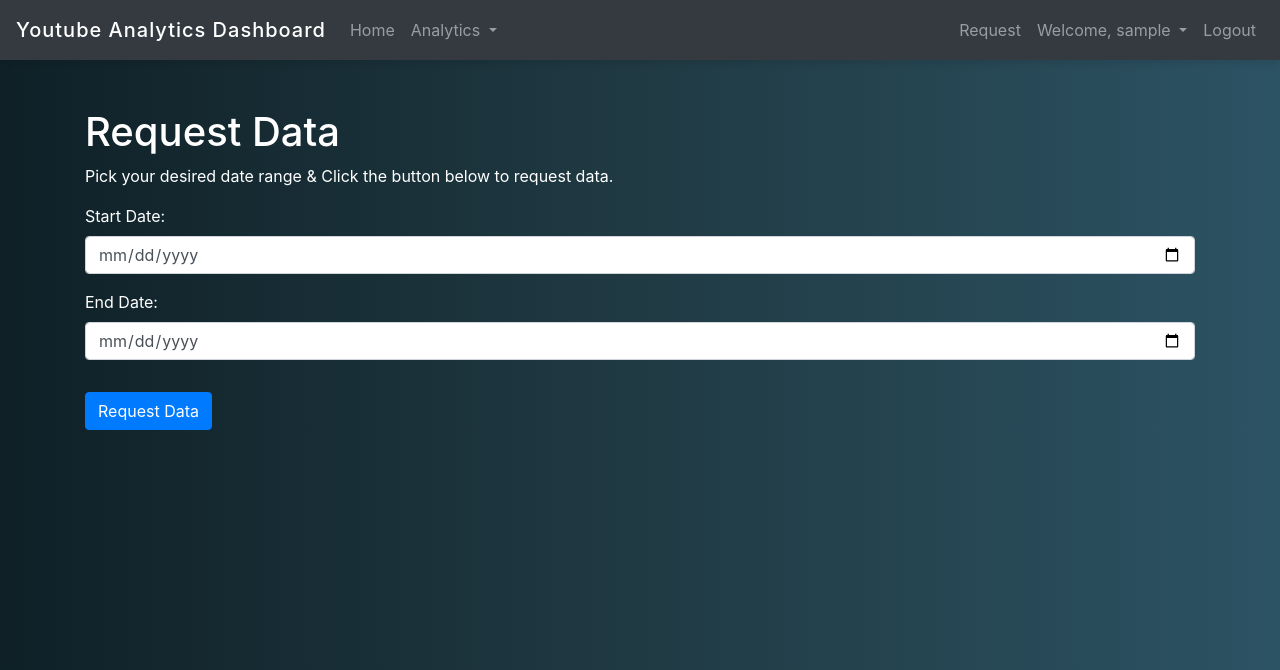
After one commit to JasonMar1/YouTube-Analytics, a Flask app: page /request in a window 1280 px wide. The commit adds this page. Shown: the top 670 px of the page. Run offline with Flask 3, Linux system fonts and the light colour scheme; the visitor is signed in with stand-in values (Sample User, id 1); some libraries are stand-ins or nearby versions.

Commit message:
Created a navbar Request button which leads to a route with: a date range selection with a request button

```diff
--- a/app/routes.py
+++ b/app/routes.py
@@ -1,4 +1,3 @@
-
 from app import app, db
 from flask import render_template, redirect, url_for, flash, session, request
 from app.models import User, DeviceType, Day, Gender, Month, SharingService, UploaderType, Video
@@ -9,11 +8,13 @@
 from YouTube_API_Request.request_main import request_data_for_user  # Import the function
 from werkzeug.security import generate_password_hash
 
+
 # The mock function is no longer needed; remove or comment it out if you wish.
 
 @app.route('/')
 def home_page():
     return render_template('home.html')
+
 
 @app.route('/analytics/<table_name>')
 @login_required
@@ -65,6 +66,7 @@
     #         flash(f'Table {table_name} does not exist in the database.', 'danger')
     #         return redirect(url_for('home_page'))
     # return render_template('analytics_page.html', tables_data=tables_data, getattr=getattr)
+
 
 @app.route('/oauth2callback')
 def oauth2callback():
@@ -125,12 +127,14 @@
         flash('There were errors in the form. Please correct them and try again.', 'danger')
     return render_template('register.html', form=form)
 
+
 @app.route('/google_signup')
 def google_signup():
     if 'user_id' not in session:
         flash('Please register first.', 'danger')
         return redirect(url_for('register_page'))
     return auth.start_oauth_flow()
+
 
 @app.route('/login', methods=['GET', 'POST'])
 def login_page():
@@ -152,6 +156,7 @@
             flash('Login failed. Check your username and/or password.', 'danger')
     return render_template('login.html', form=form)
 
+
 @app.route('/logout')
 def logout_page():
     logout_user()
@@ -159,10 +164,12 @@
     flash("You have been logged out!", category='info')
     return redirect(url_for("home_page"))
 
+
 @app.route('/profile')
 @login_required
 def profile_page():
     return render_template('profile.html')
+
 
 @app.route('/google_auth_status')
 @login_required
@@ -175,12 +182,14 @@
         flash('User session not found.', 'danger')
         return redirect(url_for('login_page'))
 
+
 @app.route('/donate')
 @login_required
 def donate_page():
     return render_template('donate.html')
 
-@app.route('/request_data')
+
+@app.route('/request_data', methods=['POST'])
 @login_required
 def request_data():
     # Fetch the user ID from the session
@@ -189,13 +198,29 @@
         flash('User session not found.', 'danger')
         return redirect(url_for('login_page'))
 
+    # Get start and end dates from the form
+    start_date = request.form.get('start_date')
+    end_date = request.form.get('end_date')
+
+    if not start_date or not end_date:
+        flash('Please provide both start and end dates.', 'danger')
+        return redirect(url_for('request_page'))
+
     try:
-        # Execute the request_data_for_user function
-        request_data_for_user()
+        # Execute the request_data_for_user function with user-provided dates
+        request_data_for_user(start=start_date, end=end_date)
     except Exception as e:
         flash(f'Error requesting data: {str(e)}', 'danger')
 
-    return redirect(url_for('login_page'))
+    return redirect(url_for('home_page'))
+
+
+
+@app.route('/request')
+@login_required
+def request_page():
+    return render_template('request.html')
+
 
 if __name__ == '__main__':
     app.run(debug=True)
--- a/app/templates/base.html
+++ b/app/templates/base.html
@@ -76,6 +76,7 @@
     </button>
     <div class="collapse navbar-collapse" id="navbarNav">
         <ul class="navbar-nav mr-auto">
+            <!-- Existing Links -->
             <li class="nav-item">
                 <a class="nav-link {% if request.endpoint == 'home_page' %}active{% endif %}" href="{{ url_for('home_page') }}">Home</a>
             </li>
@@ -93,7 +94,7 @@
         {% if current_user.is_authenticated %}
         <ul class="navbar-nav">
             <li class="nav-item">
-                    <a class="nav-link" href="{{ url_for('request_data') }}">Request Data</a>
+                <a class="nav-link" href="{{ url_for('request_page') }}">Request</a>
             </li>
             <li class="nav-item dropdown">
                 <a class="nav-link dropdown-toggle" href="#" id="userDropdown" role="button" data-toggle="dropdown" aria-haspopup="true" aria-expanded="false">
@@ -101,6 +102,7 @@
                 </a>
                 <div class="dropdown-menu dropdown-menu-right" aria-labelledby="userDropdown">
                     <a class="dropdown-item" href="{{ url_for('profile_page') }}">Profile</a>
+                    <a class="dropdown-item" href="{{ url_for('google_signup') }}">Google Signup</a>
                     <a class="dropdown-item" href="{{ url_for('google_auth_status_page') }}">Google Authentication Status</a>
                     <a class="dropdown-item" href="{{ url_for('donate_page') }}">Donate Here</a>
                 </div>
@@ -121,6 +123,7 @@
         {% endif %}
     </div>
 </nav>
+
 
     <!-- Flash Messages -->
     <div class="flash-messages">
--- /dev/null
+++ b/app/templates/request.html
@@ -0,0 +1,23 @@
+{% extends "base.html" %}
+
+{% block title %}
+    Request Data
+{% endblock %}
+
+{% block content %}
+<div class="container mt-5">
+    <h1>Request Data</h1>
+    <p>Pick your desired date range & Click the button below to request data.</p>
+    <form action="{{ url_for('request_data') }}" method="post">
+        <div class="form-group">
+            <label for="start_date">Start Date:</label>
+            <input type="date" id="start_date" name="start_date" class="form-control" required>
+        </div>
+        <div class="form-group">
+            <label for="end_date">End Date:</label>
+            <input type="date" id="end_date" name="end_date" class="form-control" required>
+        </div>
+        <button type="submit" class="btn btn-primary mt-3">Request Data</button>
+    </form>
+</div>
+{% endblock %}
```
Also changed, not shown: YouTube_API_Request/request_main.py (+1 -11 lines). Lines whose indentation alone changed are shown as unchanged.
